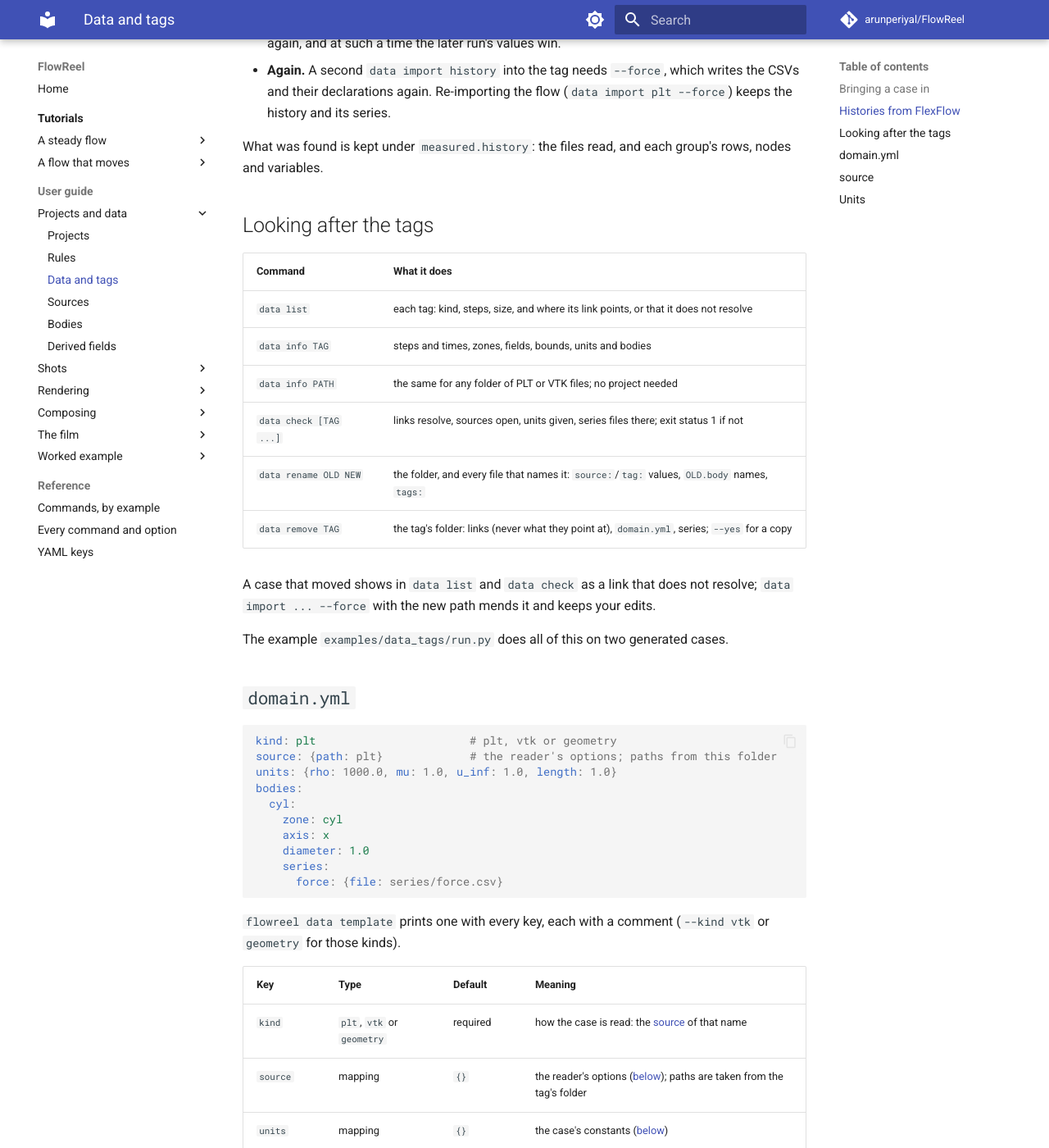
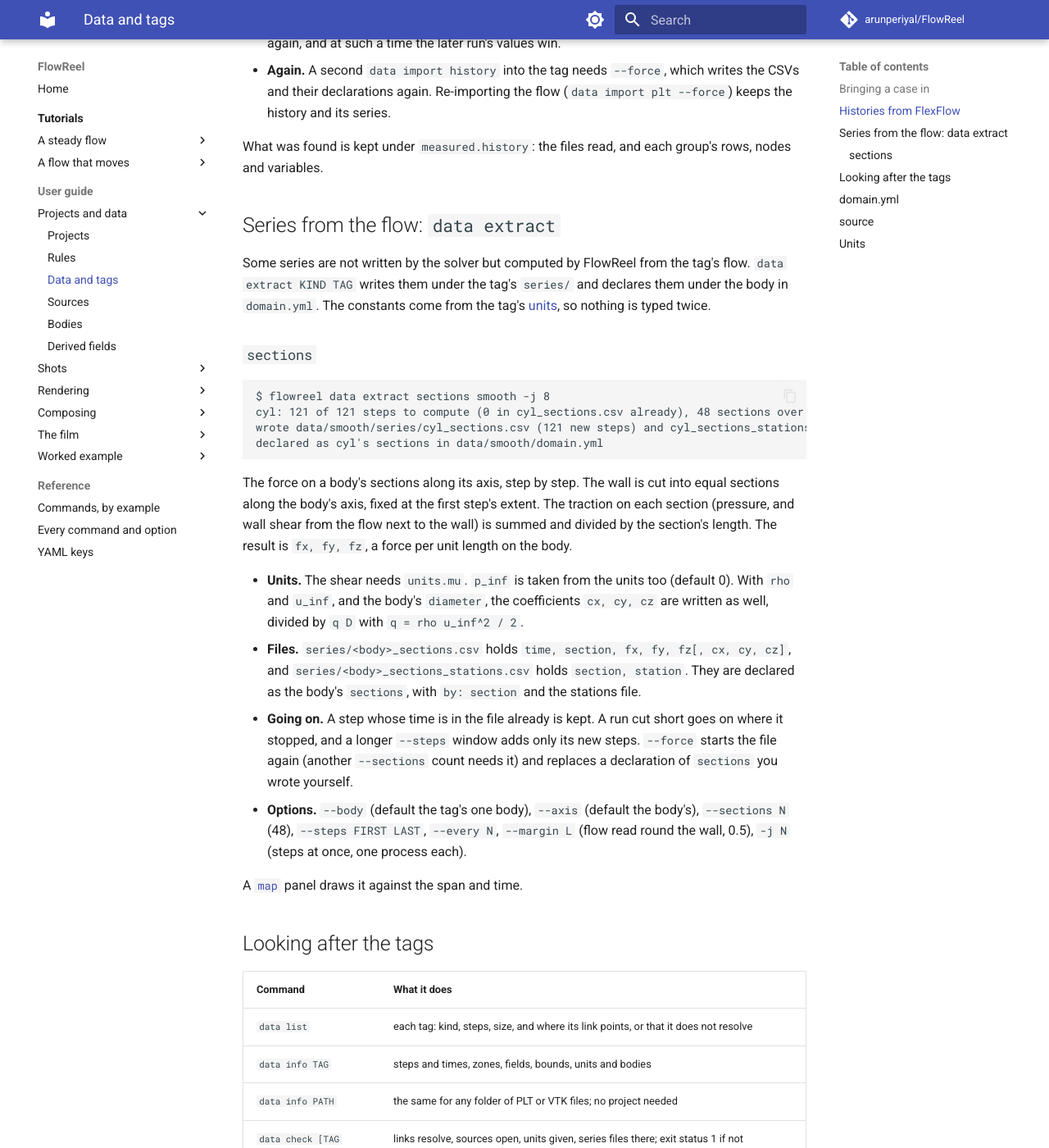
Before and after one commit to arunperiyal/FlowReel, an MkDocs documentation site: the page built from docs/guide/projects/data.md, in a window 1280 px wide and 1400 px high, scrolled down 1947 px. Shown: the whole window at 82% size. Built offline with MkDocs 1.6.1 and Material for MkDocs 9.7.7, drawn with Linux system fonts in a browser that asks for light colours; comment, search, counter and statistics services are not loaded.

Commit message:
Test sectional force on a tag against the analytic pressure force; docs, example

````diff
--- a/docs/guide/projects/data.md
+++ b/docs/guide/projects/data.md
@@ -88,6 +88,43 @@ or one of the two folders.
 What was found is kept under `measured.history`: the files read, and each group's rows,
 nodes and variables.
 
+## Series from the flow: `data extract`
+
+Some series are not written by the solver but computed by FlowReel from the tag's flow.
+`data extract KIND TAG` writes them under the tag's `series/` and declares them under the
+body in `domain.yml`. The constants come from the tag's [units](#units), so nothing is
+typed twice.
+
+### `sections`
+
+```text
+$ flowreel data extract sections smooth -j 8
+cyl: 121 of 121 steps to compute (0 in cyl_sections.csv already), 48 sections over x = 0 to 12
+wrote data/smooth/series/cyl_sections.csv (121 new steps) and cyl_sections_stations.csv
+declared as cyl's sections in data/smooth/domain.yml
+```
+
+The force on a body's sections along its axis, step by step. The wall is cut into equal
+sections along the body's axis, fixed at the first step's extent. The traction on each
+section (pressure, and wall shear from the flow next to the wall) is summed and divided
+by the section's length. The result is `fx, fy, fz`, a force per unit length on the body.
+
+- **Units.** The shear needs `units.mu`. `p_inf` is taken from the units too (default 0).
+  With `rho` and `u_inf`, and the body's `diameter`, the coefficients `cx, cy, cz` are
+  written as well, divided by `q D` with `q = rho u_inf^2 / 2`.
+- **Files.** `series/<body>_sections.csv` holds `time, section, fx, fy, fz[, cx, cy,
+  cz]`, and `series/<body>_sections_stations.csv` holds `section, station`. They are
+  declared as the body's `sections`, with `by: section` and the stations file.
+- **Going on.** A step whose time is in the file already is kept. A run cut short goes
+  on where it stopped, and a longer `--steps` window adds only its new steps. `--force`
+  starts the file again (another `--sections` count needs it) and replaces a
+  declaration of `sections` you wrote yourself.
+- **Options.** `--body` (default the tag's one body), `--axis` (default the body's),
+  `--sections N` (48), `--steps FIRST LAST`, `--every N`, `--margin L` (flow read round
+  the wall, 0.5), `-j N` (steps at once, one process each).
+
+A [`map`](../composing/panels.md#map) panel draws it against the span and time.
+
 ## Looking after the tags
 
 | Command | What it does |
````
Also changed, not shown: docs/guide/commands.md (+12 -0 lines), docs/guide/projects/bodies.md (+6 -0 lines), docs/reference/commands.md (+21 -0 lines), plan/phases.md (+1 -1 lines), 3 other files.
